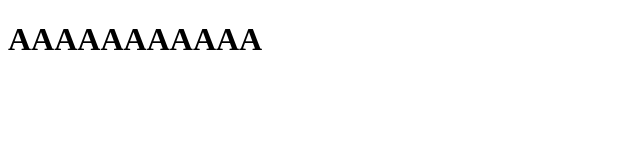
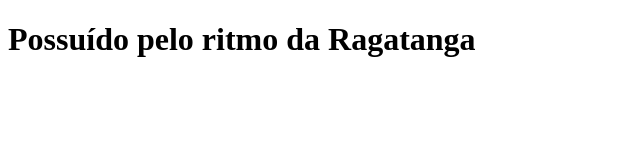
Before and after one commit to lucasrs98/curso-git, a plain HTML site: page index.html in a window 1280 px wide. Shown: the whole page, without its empty margins (0-640 px from the left). Drawn offline with Linux system fonts and the light colour scheme.

Commit message:
Mudança no h1

```diff
--- a/index.html
+++ b/index.html
@@ -3,6 +3,6 @@
     <head>
     </head>
     <body>
-        <h1>AAAAAAAAAAA</h1>
+        <h1>Possuído pelo ritmo da Ragatanga</h1>
     </body>
 </html>
```
